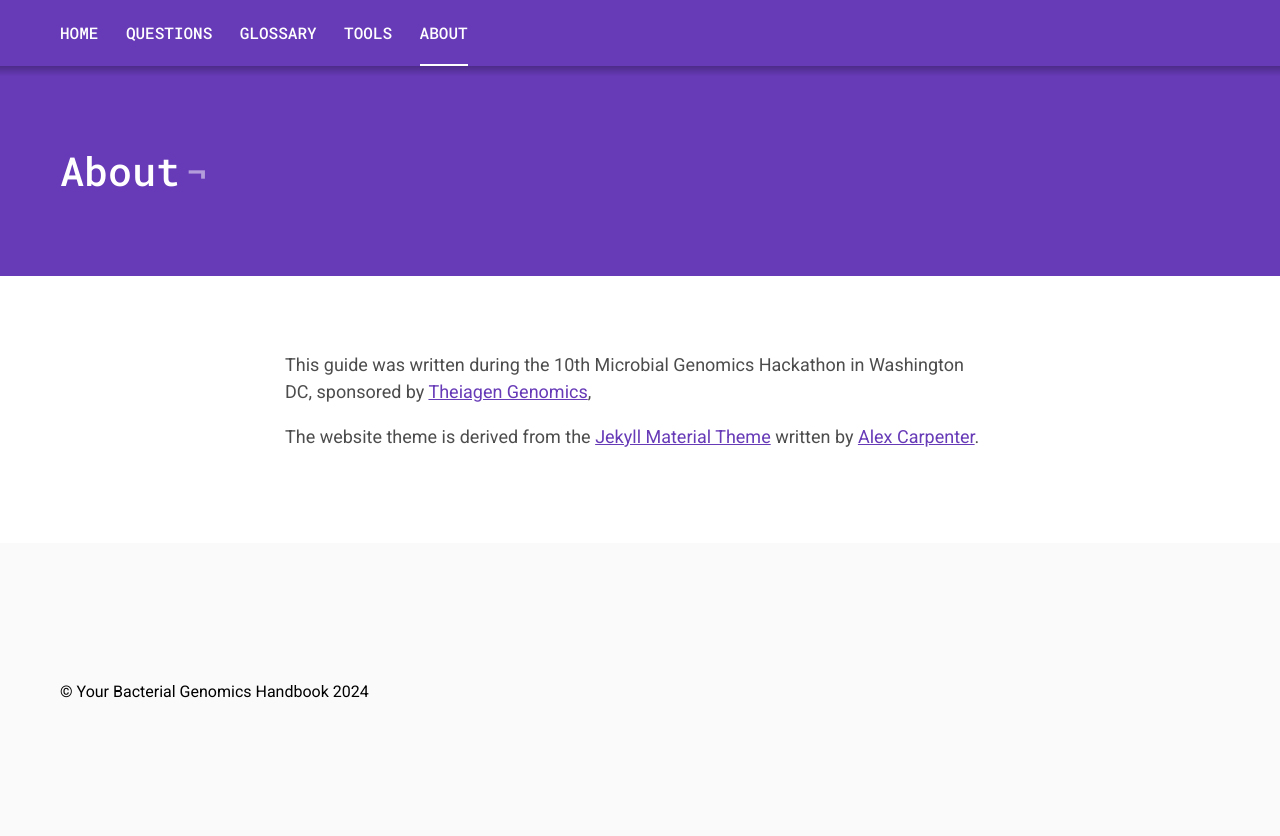
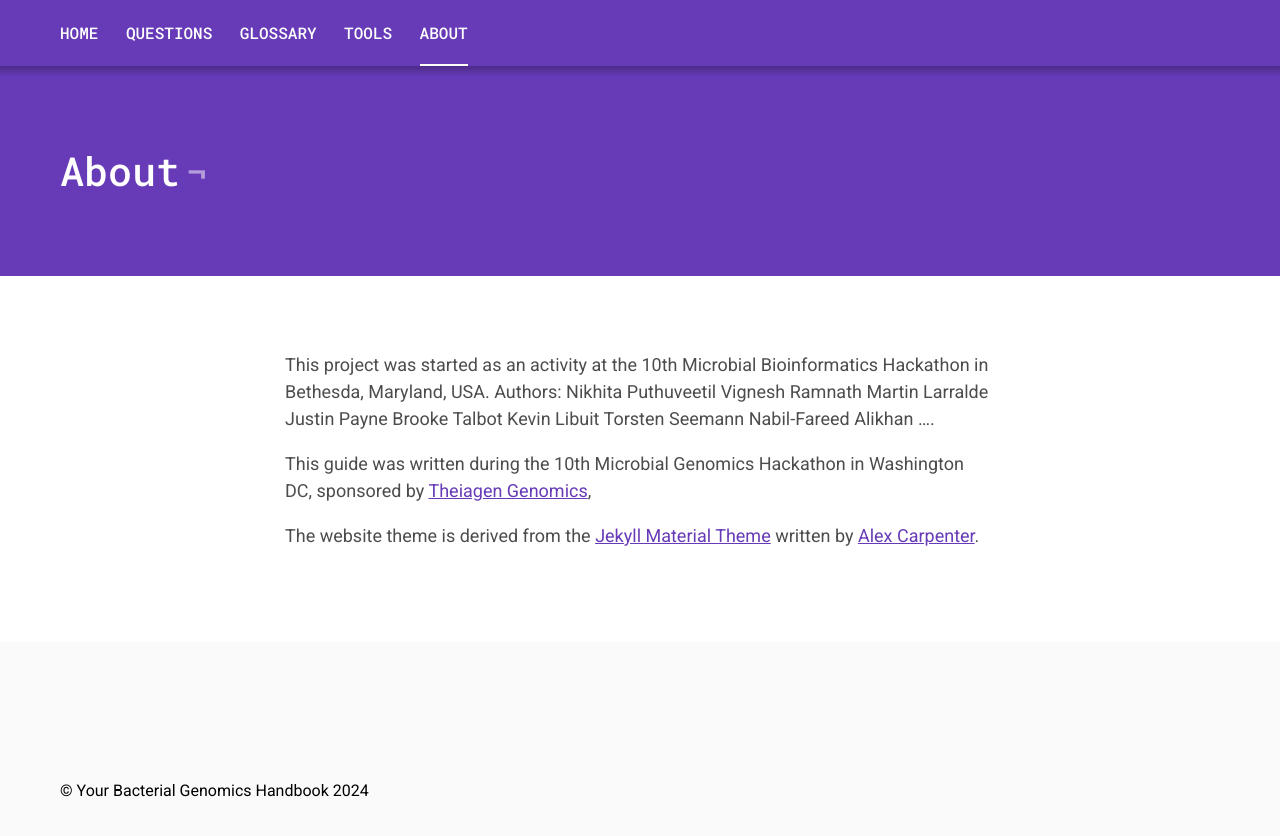
Before and after one commit to microbio-hackathon-2024/bacterial-genomics-handbook, a Jekyll site: the page built from about.md, in a window 1280 px wide and 942 px high. Shown: the top 836 px of the window. Built offline with Jekyll 4.4.1, drawn with Linux system fonts in a browser that asks for light colours.

Commit message:
Update `about.md` with authors list (#10)
started author list

```diff
--- a/about.md
+++ b/about.md
@@ -4,6 +4,18 @@ title: About
 permalink: /about/
 ---
 
+This project was started as an activity at the 10th Microbial Bioinformatics Hackathon in Bethesda, Maryland, USA.
+Authors:
+Nikhita Puthuveetil
+Vignesh Ramnath
+Martin Larralde
+Justin Payne
+Brooke Talbot
+Kevin Libuit
+Torsten Seemann
+Nabil-Fareed Alikhan
+....
+
 This guide was written during the 10th Microbial Genomics Hackathon in
 Washington DC, sponsored by [Theiagen Genomics](https://www.theiagen.com/),
 
```
